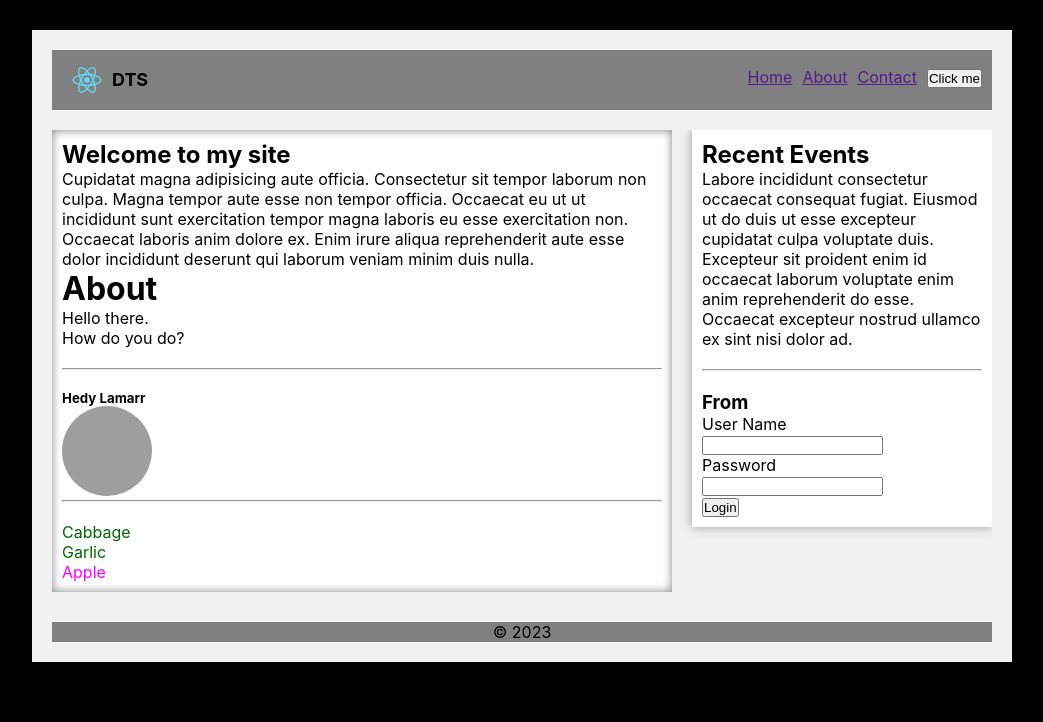
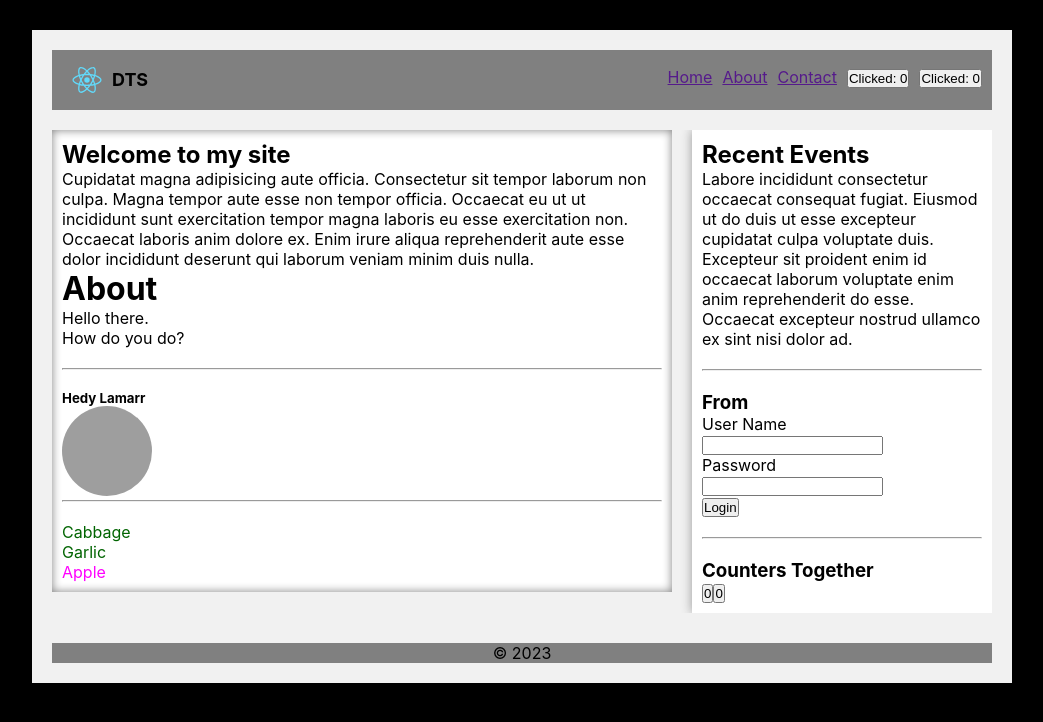
Before and after one commit to MuhammadArif7/rjs-09, a React (Create React App) app: page / in a window 1280 px wide. Shown: the top 722 px of the page, without its empty margins (118-1161 px from the left). Built offline with nearby package versions, Linux system fonts and the light colour scheme; grey boxes are pictures that could not be loaded.

Commit message:
Using state

```diff
--- a/src/App.css
+++ b/src/App.css
@@ -65,3 +65,5 @@ footer{ text-align: center;background-color: gray;margin-top: 30px;}
 .avatar {
   border-radius: 50%;
 }
+
+button{padding: 3px,5px;}
--- a/src/App.js
+++ b/src/App.js
@@ -4,20 +4,24 @@ import { AboutPage } from './AboutPage.js';
 import Profile from './UserData';
 import { ConditionalRendering } from './ConditionalRendering';
 import ShoppingList from './ShoppingList';
+import { useState } from 'react';
+import MyButtonCustom from './MyButtonCustom';
 
-function MyButton() {
-  function handleClick() {
-    alert('You clicked me!');
+function MyButton()
+{
+  const [count, setCount] = useState(0);
+  function handleClick()
+  {
+    setCount(count + 1);
+    //alert('You clicked me!');
   }
 
   return (
-    <button onClick={handleClick}>
-      Click me
-    </button>
+    <button onClick={handleClick}>Clicked: {count}</button>
   );
 }
 
-function MyHeader() {
+function MyHeader(){
   return (
     <div className='Header'>
       <div className='TitleLine'><img className='logo' src={logo} /> DTS
@@ -27,6 +31,7 @@ function MyHeader() {
         <li><a href=''>Home</a></li>
         <li><a href=''>About</a></li>
         <li><a href=''>Contact</a></li>
+        <li><MyButton/></li>
         <li><MyButton/></li>
       </ul>
     </div>
@@ -54,6 +59,8 @@ function Sidebar() {
       <p>Labore incididunt consectetur occaecat consequat fugiat. Eiusmod ut do duis ut esse excepteur cupidatat culpa voluptate duis. Excepteur sit proident enim id occaecat laborum voluptate enim anim reprehenderit do esse. Occaecat excepteur nostrud ullamco ex sint nisi dolor ad.</p>
     <br /><hr /><br/>
     <ConditionalRendering/>
+    <br /><hr /><br/>
+    <MyButtonCustom/>
     </div>
   )
 }
@@ -65,6 +72,7 @@ function Footer() {
 }
 
 function App() {
+
   return (
     <div className="Container">
       <MyHeader />
--- /dev/null
+++ b/src/MyButtonCustom.js
@@ -0,0 +1,23 @@
+import { useState } from 'react';
+
+export default function MyButtonCustom() {
+  const [cnt, setCnt] = useState(0);
+
+  function handleClickCustom() {
+    setCnt(cnt + 1);
+  }
+
+  return (
+    <div>
+      <h3>Counters Together</h3>
+      <MyButton1 cnt={cnt} onClick={handleClickCustom} />
+      <MyButton1 cnt={cnt} onClick={handleClickCustom} />
+    </div>
+  );
+}
+
+function MyButton1({ cnt, onClick }) {
+  return (
+    <button onClick={onClick}>{cnt}</button>
+  );
+}
```
